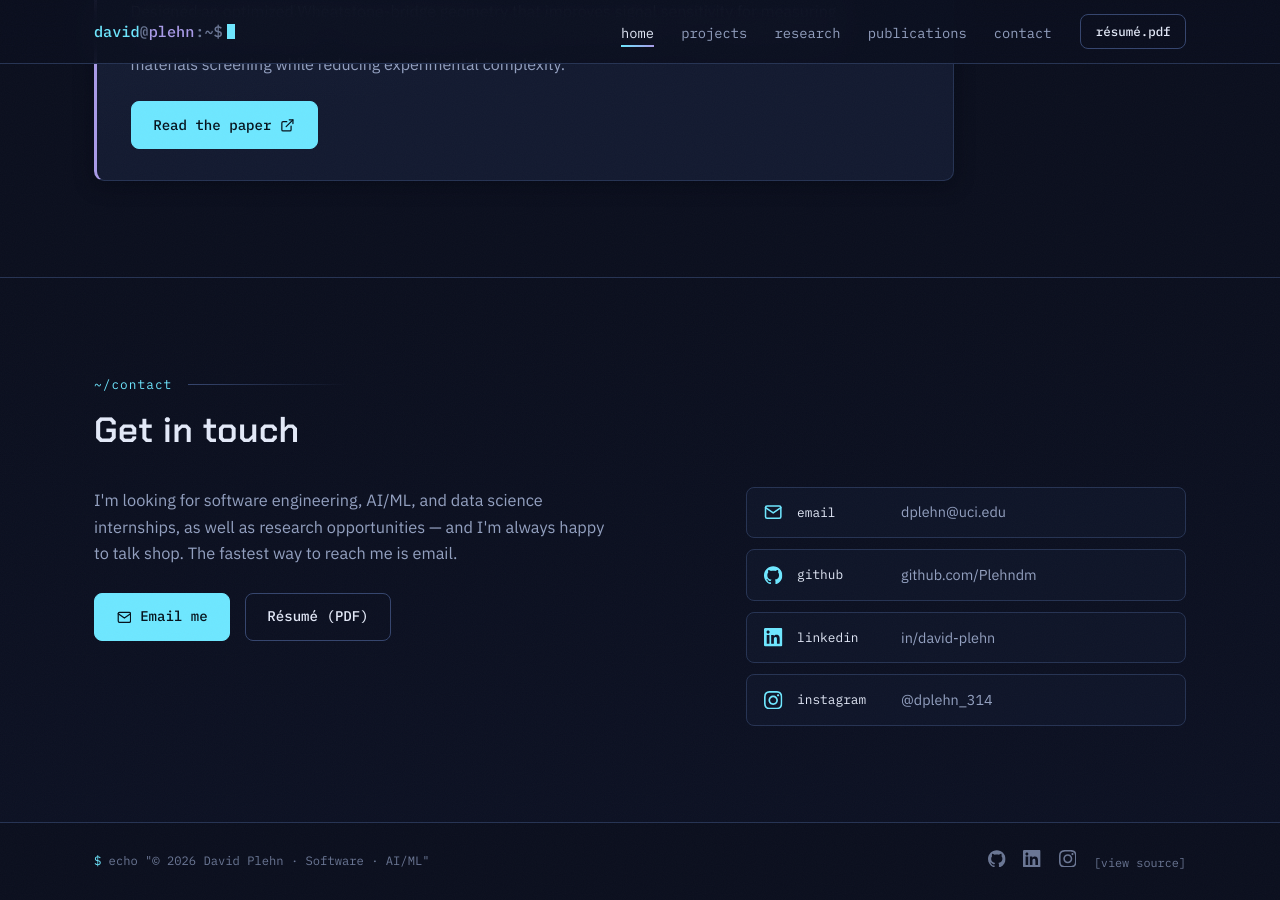
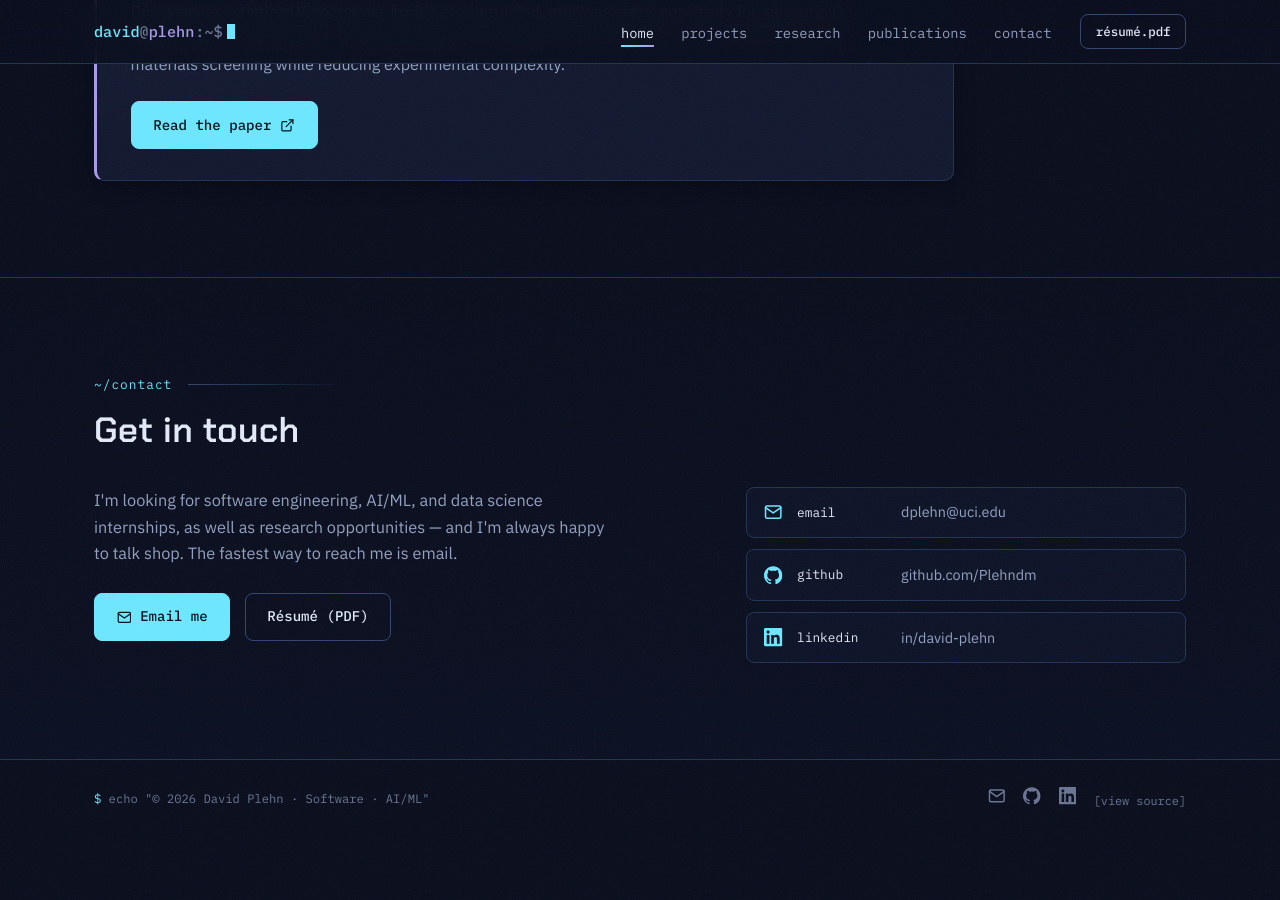
Before and after one commit to Plehndm/Plehndm.github.io, a Jekyll site: the page built from index.md, in a window 1280 px wide and 900 px high, scrolled down 4390 px. Built offline with Jekyll 4.4.1, drawn with Linux system fonts in a browser that asks for light colours; after the commit the page ends 5228 px from its top, so only the background shows below that.

Commit message:
Remove Instagram, add footer email icon, fix project artwork legibility
- Drop Instagram from _data/socials.yml (contact channels + footer)
- Footer icon row gains a mailto: email icon before GitHub/LinkedIn
- FinSight art: move the live indicator right so it no longer overlaps
  the readout; simplify footer to coverage + regime
- GPT art: correct attention formula to softmax(QK^T / sqrt(d)) * V, move
  the masked-tokens caption out of the arc path, and replace the odd
  "pred ##icts" split with a token stream that reads "attention is all
  you [need?]"
- Wine art: ROC curves now all terminate at (1,1); add y-axis "1" tick

Co-Authored-By: Claude Fable 5 <noreply@anthropic.com>

```diff
--- a/_data/socials.yml
+++ b/_data/socials.yml
@@ -9,8 +9,3 @@
   icon: linkedin
   url: https://www.linkedin.com/in/david-plehn
   handle: in/david-plehn
-
-- name: Instagram
-  icon: instagram
-  url: https://www.instagram.com/dplehn_314
-  handle: "@dplehn_314"
--- a/_includes/footer.html
+++ b/_includes/footer.html
@@ -43,6 +43,7 @@
       <span class="footer-prompt">$</span> echo "&copy; {{ site.time | date: '%Y' }} {{ site.title }} · {{ site.subtitle }}"
     </p>
     <ul class="footer-links">
+      <li><a href="mailto:{{ site.email }}" aria-label="Email"><svg class="icon" aria-hidden="true"><use href="#icon-mail"/></svg></a></li>
       {% for social in site.data.socials %}
       <li><a href="{{ social.url }}" target="_blank" rel="noopener" aria-label="{{ social.name }}"><svg class="icon" aria-hidden="true"><use href="#icon-{{ social.icon }}"/></svg></a></li>
       {% endfor %}
```
Also changed, not shown: assets/images/projects/finsight-ai.svg, assets/images/projects/gpt-from-scratch.svg, assets/images/projects/wine-quality.svg.
